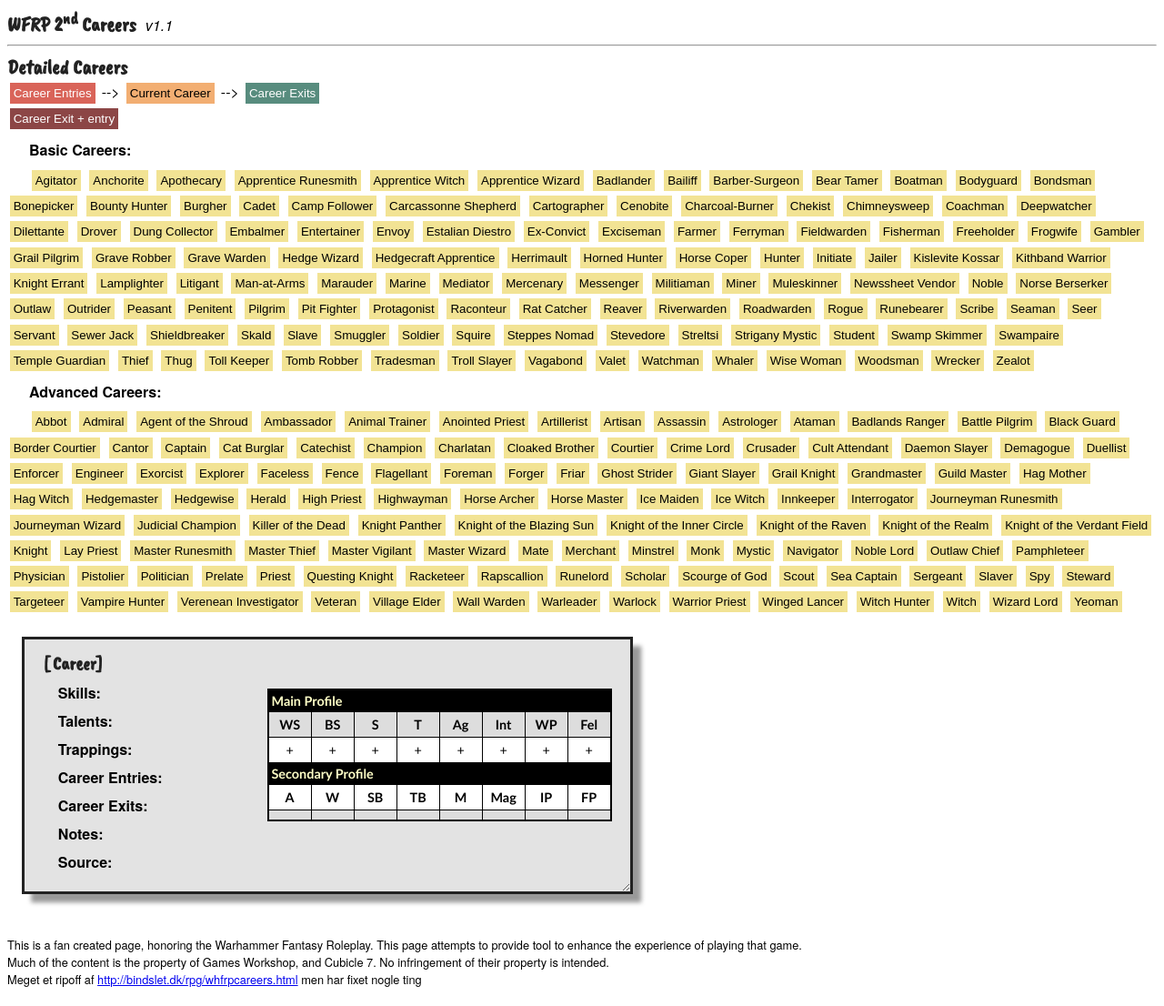
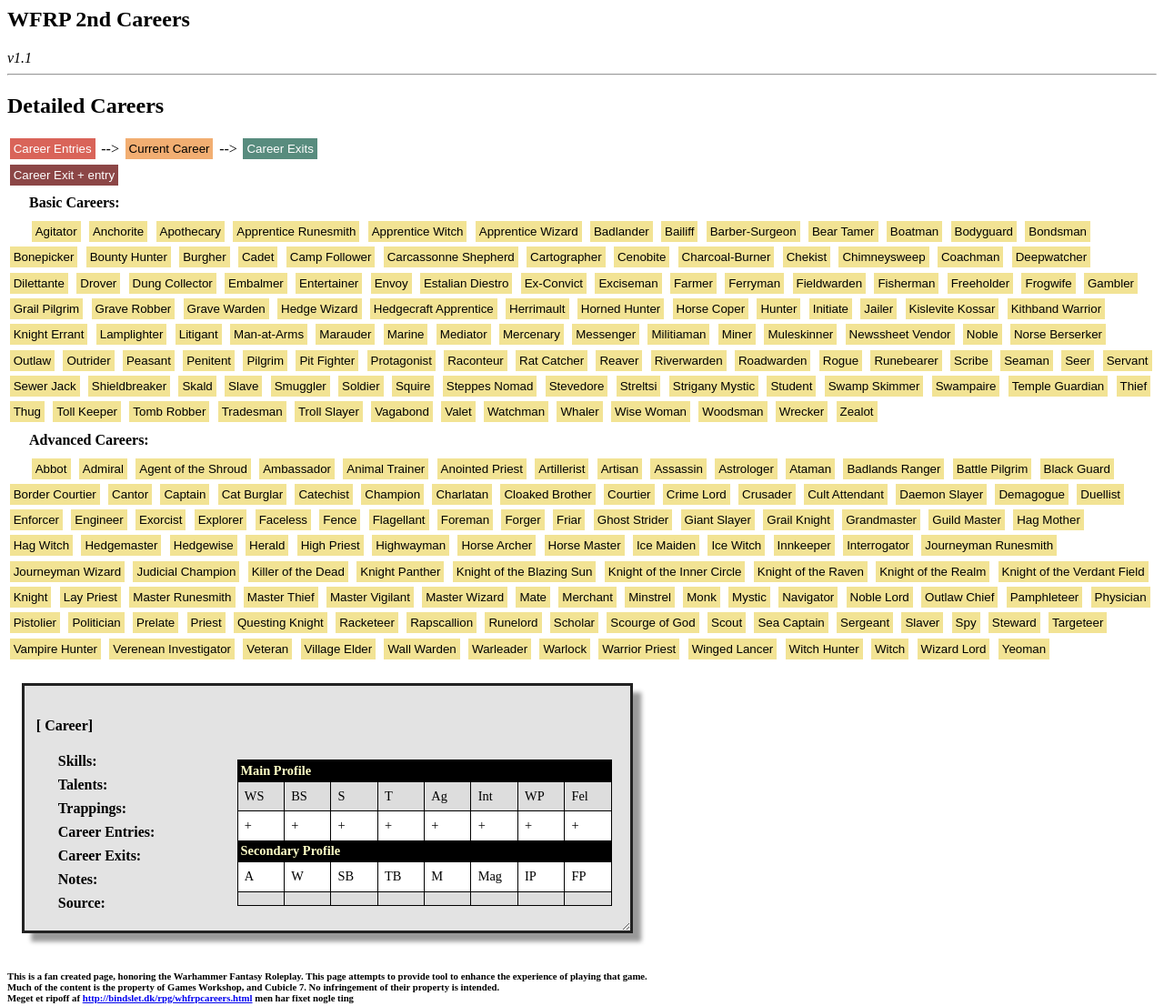
Before and after one commit to vituskh/wfrpcareers, a plain HTML site: page index.html in a window 1280 px wide. Shown: the whole page at 91% size. Drawn offline with nearby package versions, Linux system fonts and the light colour scheme; a web font is replaced by a local one.

Commit message:
Bruger nu ikke længere deres fonte + bruger nu vitus standard stuff

```diff
--- a/index.html
+++ b/index.html
@@ -10,11 +10,12 @@
 
 	<script src="careers.js"></script>
 	<script src="script.js"></script>
+	<script src="https://vitusverden.github.io/vitusresources/script.js"></script> <!--Vitus's navbar & dark theme osv-->
 
 </head>
 
 <body data-gr-c-s-loaded="true">
-	<h2>WFRP 2<sup>nd</sup> Careers</h2>
+	<h2>WFRP 2nd Careers</h2>
 	<i>v1.1</i>
 
 	<hr>
--- a/whfrpstyle.css
+++ b/whfrpstyle.css
@@ -1,6 +1,6 @@
 @import url(https://fonts.googleapis.com/css?family=Caveat+Brush);
 @import url(https://fonts.googleapis.com/css?family=Copse);
-body {
+/*body {
 	background-image: url("./background_paper.jpg");
 	font-family: 'Copse', 'HelveticaNeue', 'Helvetica Neue', Helvetica, Arial, Verdana;
 	font-size: 1.0em;
@@ -33,7 +33,7 @@ h4 {
 h6 {
 	font-size: 0.8em;
 	font-weight: 400;
-}
+}*/
 .bigletter {
 	font-size: 125% ;
 }
@@ -83,6 +83,7 @@ td {
 	font-size: 0.9em;
 	text-indent: 0.0em;
 	padding: 0.5em;
+	color:black;
 
 }
 .w4 { min-width: 4.0em; }
@@ -99,13 +100,13 @@ td {
 .profileTable {
 	text-align: center;
 	float:left;
-}
+}/*
 .tg  {font-family:'Copse',"Trebuchet MS", Helvetica, sans-serif; border-collapse:collapse;border-spacing:0;border-style:solid;border-width:2px;}
 .tg .tg-9lps {min-width: 17em;}
 .tg td{font-size: 0.9em;padding:5px 5px;border-style:solid;border-width:1px;overflow:hidden;word-break:normal;min-width: 30px; }
 .tg .tg-shwv{text-align:center;vertical-align:top}
 .tg .tg-42ue{font-weight:bold;color:#ffffc7;vertical-align:top}
-.tg .tg-8fhc{font-weight:bold;text-align:center;vertical-align:top}
+.tg .tg-8fhc{font-weight:bold;text-align:center;vertical-align:top}*/
 .profileBold {
 	font-weight: bold;
 }
```
